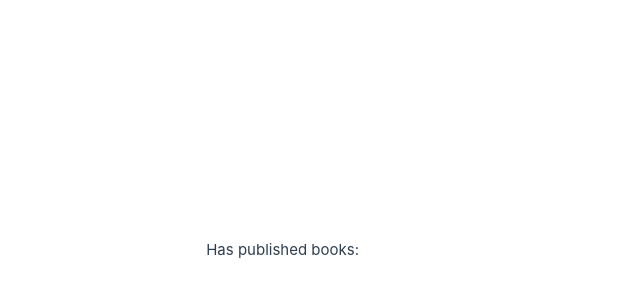
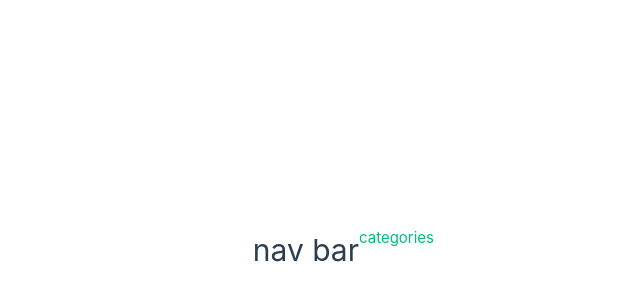
Before and after one commit to Yohan27x/BudgetManagementApp, a Vue app in the folder BudgetManagement/: page /menu in a window 1280 px wide. Shown: the part 150-450 px from the top of the page, without its empty margins (281-921 px from the left). Built offline with nearby package versions, Linux system fonts and the light colour scheme.

Commit message:
navbar update

```diff
--- a/BudgetManagement/src/App.vue
+++ b/BudgetManagement/src/App.vue
@@ -1,30 +1,11 @@
-<script>
-
-export default {
-  data() {
-    return {
-
-    }
-  },
-  computed: {
-
-  },
-  methods: {
-
-  },
-}
-
-</script>
-
 <template>
 
-  <main>
+    <router-view/>
 
-    <p>Has published books:</p>
 
-  </main>
 
 </template>
+
 
 <style scoped>
 
--- a/BudgetManagement/src/components/NavBar.vue
+++ b/BudgetManagement/src/components/NavBar.vue
@@ -6,12 +6,18 @@
 
 <template>
 
-
+    <div class="navbar">
+        <h1>nav bar</h1>
+    </div>
 
 </template>
 
 
 <style scoped>
 
+.navbar{
+    display: flex;
+    align-items: center;
+}
 
 </style>
--- a/BudgetManagement/src/main.js
+++ b/BudgetManagement/src/main.js
@@ -1,9 +1,17 @@
 import './assets/main.css'
 
 import { createApp } from 'vue'
-import { createRouter } from 'vue-router'
+
 import App from './App.vue'
 
-createApp(App).mount('#app')
+import router from '@/router'
 
-const router = createRouter()
+
+
+
+createApp(App)
+
+
+.use(router)
+
+.mount('#app')
--- /dev/null
+++ b/BudgetManagement/src/router/index.js
@@ -0,0 +1,18 @@
+import { createRouter, createWebHistory } from 'vue-router'
+import Menu from '@/views/Menu.vue'
+import Categories from '@/views/Categories.vue'
+
+
+
+const routes = [
+    {path : '/menu', name: 'Menu', component: Menu},
+    {path : '/categories', name: 'Categories', component: Categories}
+]
+
+const router = createRouter(
+    {
+        history : createWebHistory(),
+        routes
+    })
+
+export default router
--- /dev/null
+++ b/BudgetManagement/src/views/Categories.vue
@@ -0,0 +1,37 @@
+
+
+<script>
+  export default {
+    data() {
+      return {
+        posts: [],
+      };
+    },
+
+    methods: {
+      async getData() {
+        try {
+          let response = await fetch("http://jsonplaceholder.typicode.com/posts");
+          this.posts = await response.json();;
+        } catch (error) {
+          console.log(error);
+        }
+      },
+    },
+
+    created() {
+      this.getData();
+    },
+  };
+
+</script>
+
+<template>
+    <div>
+      <ul v-for="post in posts" :key="post.id">
+        <p>{{ post.id }}</p>
+        <li>{{ post.title }}</li>
+        <p>{{ post.body }}</p>
+      </ul>
+    </div>
+  </template>
--- a/BudgetManagement/src/views/Menu.vue
+++ b/BudgetManagement/src/views/Menu.vue
@@ -1,12 +1,31 @@
-<script setup>
+<script>
 
+import NavBar from "@/components/Navbar.vue"
+
+export default {
+    components: {
+        NavBar
+    },
+    data() {
+        return {
+
+        }
+    },
+    computed: {
+
+    },
+    methods: {
+
+    },
+}
 
 </script>
 
 
 <template>
 
-
+    <NavBar></NavBar>
+    <router-link to="/categories">categories</router-link>
 
 </template>
 
```
